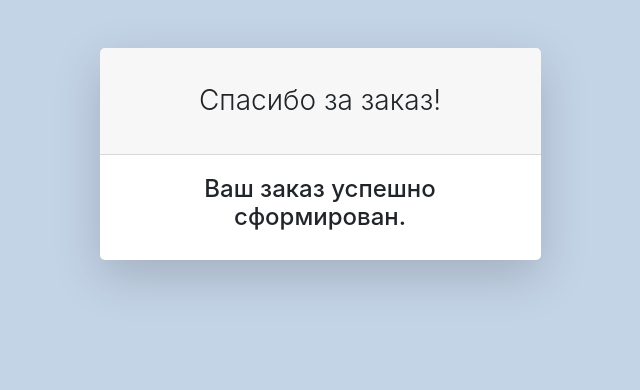
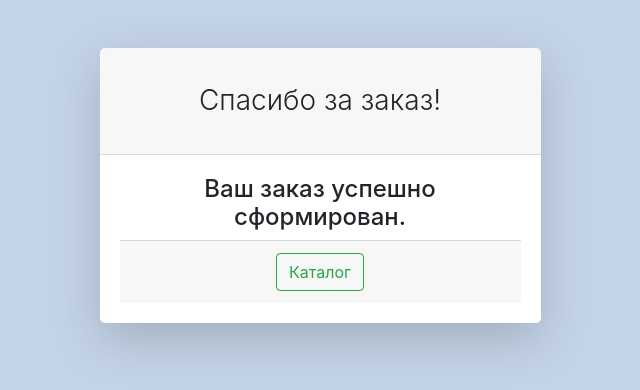
Before and after one commit to mrKazzila/django_stepik, a Django app: page /orders/order-success/ in a window 1280 px wide. Shown: the top 390 px of the page, without its empty margins (320-960 px from the left). Run offline with Django 3.2, Linux system fonts and the light colour scheme; parts of the project's set-up code (start-up, migrations or seed data) failed here and were passed over; some libraries are stand-ins or nearby versions.

Commit message:
refactor: Add link to catalog after success buy, fix Copyright year

```diff
--- a/orders/templates/orders/success.html
+++ b/orders/templates/orders/success.html
@@ -12,6 +12,12 @@
                                 <h4>
                                     Ваш заказ успешно сформирован.
                                 </h4>
+                                <div class="card-footer text-center">
+                                    <a class="btn btn-outline-success"
+                                        href="{% url 'products:index' %}">
+                                        Каталог
+                                    </a>
+                                </div>
                             </div>
                         </div>
                     </div>
--- a/products/templates/products/products.html
+++ b/products/templates/products/products.html
@@ -124,7 +124,7 @@
 <!-- Footer -->
 <footer class="py-5 bg-dark">
     <div class="container">
-        <p class="m-0 text-center text-white">Copyright &copy; Store 2022</p>
+        <p class="m-0 text-center text-white">Copyright &copy; Store 2023</p>
     </div>
 </footer>
 {% endblock %}
```
